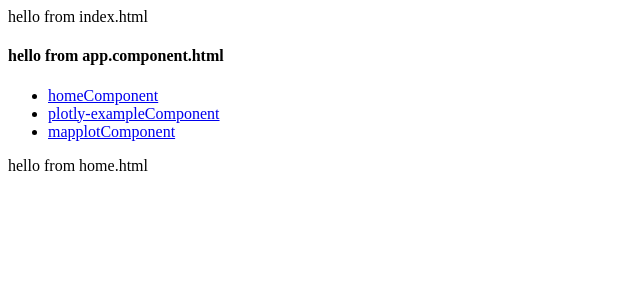
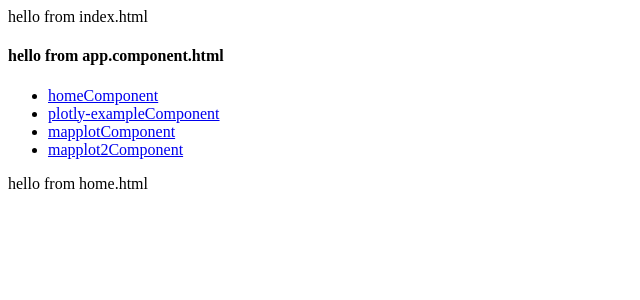
Before and after one commit to bobwis/rtmap, an Angular app: page /home in a window 1280 px wide. Shown: the top 300 px of the page, without its empty margins (0-640 px from the left). Built offline with nearby package versions, Linux system fonts and the light colour scheme; what angular-plotly.js would draw is missing.

Commit message:
mapplot2 copy is now working

```diff
--- a/src/app/app.component.html
+++ b/src/app/app.component.html
@@ -513,6 +513,7 @@
     <li><a routerLink="/home" routerLinkActive="active">homeComponent</a></li>
     <li><a routerLink="/plot" routerLinkActive="active">plotly-exampleComponent</a></li>
     <li><a routerLink="/map" routerLinkActive="active">mapplotComponent</a></li>
+    <li><a routerLink="/map2" routerLinkActive="active">mapplot2Component</a></li>
   </ul>
 </nav>
 <!-- The routed views render in the <router-outlet>-->
--- a/src/app/app.module.ts
+++ b/src/app/app.module.ts
@@ -10,6 +10,7 @@ import { PlotlyExampleComponent } from "./plotly-example/plotly-example.componen
 import { HomeComponent } from "./home/home.component";
 import { AppRoutingModule } from "./app-routing/app-routing.module";
 import { MapplotComponent } from "./mapplot/mapplot.component";
+import { Mapplot2Component } from "./mapplot2/mapplot2.component";
 
 
 PlotlyModule.plotlyjs = PlotlyJS;
@@ -20,6 +21,7 @@ PlotlyModule.plotlyjs = PlotlyJS;
     PlotlyExampleComponent,
     HomeComponent,
     MapplotComponent,
+    Mapplot2Component,
   ],
   imports: [
     BrowserModule,
--- a/src/app/mapplot/mapplot.component.html
+++ b/src/app/mapplot/mapplot.component.html
@@ -1 +1 @@
-<plotly-plot [data]="mapplot.data" [layout]="mapplot.layout"></plotly-plot>
+N<plotly-plot [data]="mapplot.data" [layout]="mapplot.layout"></plotly-plot>
```
Also changed, not shown: package.json (+5 -3 lines).
